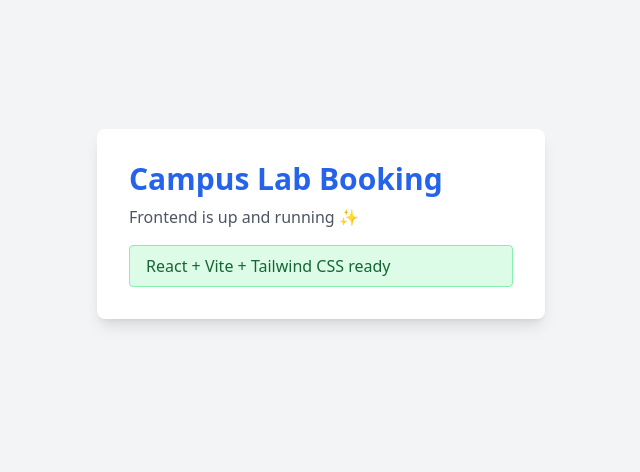
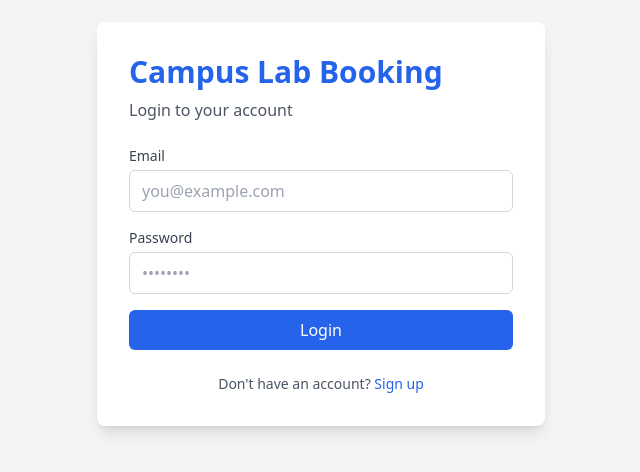
Before and after one commit to tanyasusan92/fsad-lab-booking, a React app in the folder frontend/: page /login in a window 1280 px wide. Shown: the part 176-648 px from the top of the page, without its empty margins (319-959 px from the left). Built offline with nearby package versions, Linux system fonts and the light colour scheme; the HTML template or start-up script is replaced by a standard one.

Commit message:
Front end for login, JWT, routing and dashboard

```diff
--- a/frontend/src/App.jsx
+++ b/frontend/src/App.jsx
@@ -1,18 +1,24 @@
+import { BrowserRouter, Routes, Route, Navigate } from 'react-router-dom';
+import Login from './pages/Login';
+import Dashboard from './pages/Dashboard';
+
 function App() {
   return (
-    <div className="min-h-screen bg-gray-100 flex items-center justify-center">
-      <div className="bg-white p-8 rounded-lg shadow-lg max-w-md w-full">
-        <h1 className="text-3xl font-bold text-blue-600 mb-2">
-          Campus Lab Booking
-        </h1>
-        <p className="text-gray-600 mb-4">
-          Frontend is up and running ✨
-        </p>
-        <div className="bg-green-100 border border-green-300 text-green-800 px-4 py-2 rounded">
-          React + Vite + Tailwind CSS ready
-        </div>
-      </div>
-    </div>
+    <BrowserRouter>
+      <Routes>
+        {/* Default route — redirect to login */}
+        <Route path="/" element={<Navigate to="/login" replace />} />
+
+        {/* Public routes */}
+        <Route path="/login" element={<Login />} />
+
+        {/* "Protected" route — we'll add real protection in step 5.9 */}
+        <Route path="/dashboard" element={<Dashboard />} />
+
+        {/* Catch-all for unknown routes */}
+        <Route path="*" element={<Navigate to="/login" replace />} />
+      </Routes>
+    </BrowserRouter>
   );
 }
 
--- /dev/null
+++ b/frontend/src/pages/Dashboard.jsx
@@ -0,0 +1,48 @@
+import { useNavigate } from 'react-router-dom';
+
+function Dashboard() {
+  const navigate = useNavigate();
+  const user = JSON.parse(localStorage.getItem('user') || '{}');
+
+  const handleLogout = () => {
+    localStorage.removeItem('token');
+    localStorage.removeItem('user');
+    navigate('/login');
+  };
+
+  return (
+    <div className="min-h-screen bg-gray-100 p-8">
+      <div className="max-w-4xl mx-auto">
+        <div className="bg-white rounded-lg shadow-lg p-8">
+          <div className="flex justify-between items-start mb-6">
+            <div>
+              <h1 className="text-3xl font-bold text-blue-600">Dashboard</h1>
+              <p className="text-gray-600 mt-1">
+                Welcome back, {user.name || 'User'}!
+              </p>
+            </div>
+            <button
+              onClick={handleLogout}
+              className="bg-red-500 text-white px-4 py-2 rounded-md hover:bg-red-600 transition"
+            >
+              Logout
+            </button>
+          </div>
+
+          <div className="bg-green-100 border border-green-300 text-green-800 px-4 py-3 rounded">
+            <p className="font-medium">Logged in successfully!</p>
+            <p className="text-sm mt-1">
+              Email: {user.email} | Role: <strong>{user.role}</strong>
+            </p>
+          </div>
+
+          <p className="text-gray-500 mt-6 text-sm">
+            (Full dashboard with labs and bookings coming soon...)
+          </p>
+        </div>
+      </div>
+    </div>
+  );
+}
+
+export default Dashboard;
--- /dev/null
+++ b/frontend/src/pages/Login.jsx
@@ -0,0 +1,107 @@
+import { useState } from 'react';
+import { useNavigate, Link } from 'react-router-dom';
+import { authAPI } from '../services/api';
+
+function Login() {
+  const navigate = useNavigate();
+
+  // Form state
+  const [email, setEmail] = useState('');
+  const [password, setPassword] = useState('');
+
+  // UI state
+  const [loading, setLoading] = useState(false);
+  const [error, setError] = useState('');
+
+  const handleSubmit = async (e) => {
+    e.preventDefault(); // prevent page reload on form submit
+
+    setError('');
+    setLoading(true);
+
+    try {
+      const response = await authAPI.login({ email, password });
+
+      const { token, user } = response.data;
+
+      // Store token + user info in localStorage so it persists across page refreshes
+      localStorage.setItem('token', token);
+      localStorage.setItem('user', JSON.stringify(user));
+
+      // Redirect to dashboard (we'll create this in next step)
+      navigate('/dashboard');
+    } catch (err) {
+      // Show error message from backend, or fallback
+      const message =
+        err.response?.data?.message || 'Login failed. Please try again.';
+      setError(message);
+    } finally {
+      setLoading(false);
+    }
+  };
+
+  return (
+    <div className="min-h-screen bg-gray-100 flex items-center justify-center p-4">
+      <div className="bg-white rounded-lg shadow-lg p-8 w-full max-w-md">
+        <h1 className="text-3xl font-bold text-blue-600 mb-2">
+          Campus Lab Booking
+        </h1>
+        <p className="text-gray-600 mb-6">Login to your account</p>
+
+        {/* Error message banner */}
+        {error && (
+          <div className="bg-red-100 border border-red-300 text-red-800 px-4 py-2 rounded mb-4">
+            {error}
+          </div>
+        )}
+
+        <form onSubmit={handleSubmit} className="space-y-4">
+          <div>
+            <label className="block text-sm font-medium text-gray-700 mb-1">
+              Email
+            </label>
+            <input
+              type="email"
+              value={email}
+              onChange={(e) => setEmail(e.target.value)}
+              required
+              className="w-full px-3 py-2 border border-gray-300 rounded-md focus:outline-none focus:ring-2 focus:ring-blue-500"
+              placeholder="you@example.com"
+            />
+          </div>
+
+          <div>
+            <label className="block text-sm font-medium text-gray-700 mb-1">
+              Password
+            </label>
+            <input
+              type="password"
+              value={password}
+              onChange={(e) => setPassword(e.target.value)}
+              required
+              className="w-full px-3 py-2 border border-gray-300 rounded-md focus:outline-none focus:ring-2 focus:ring-blue-500"
+              placeholder="••••••••"
+            />
+          </div>
+
+          <button
+            type="submit"
+            disabled={loading}
+            className="w-full bg-blue-600 text-white py-2 rounded-md hover:bg-blue-700 transition disabled:bg-gray-400 disabled:cursor-not-allowed"
+          >
+            {loading ? 'Logging in...' : 'Login'}
+          </button>
+        </form>
+
+        <p className="text-center text-sm text-gray-600 mt-6">
+          Don't have an account?{' '}
+          <Link to="/signup" className="text-blue-600 hover:underline">
+            Sign up
+          </Link>
+        </p>
+      </div>
+    </div>
+  );
+}
+
+export default Login;
--- /dev/null
+++ b/frontend/src/services/api.js
@@ -0,0 +1,24 @@
+import axios from 'axios';
+
+// Base URL of our backend
+const API_BASE_URL = 'http://localhost:5000/api';
+
+// Create an axios instance with the base URL
+const api = axios.create({
+  baseURL: API_BASE_URL,
+  headers: {
+    'Content-Type': 'application/json',
+  },
+});
+
+// Auth API calls
+export const authAPI = {
+  signup: (userData) => api.post('/auth/signup', userData),
+  login: (credentials) => api.post('/auth/login', credentials),
+  getMe: (token) =>
+    api.get('/auth/me', {
+      headers: { Authorization: `Bearer ${token}` },
+    }),
+};
+
+export default api;
```
Also changed, not shown: 2 other files (tests, documents, lock files or other folders).
